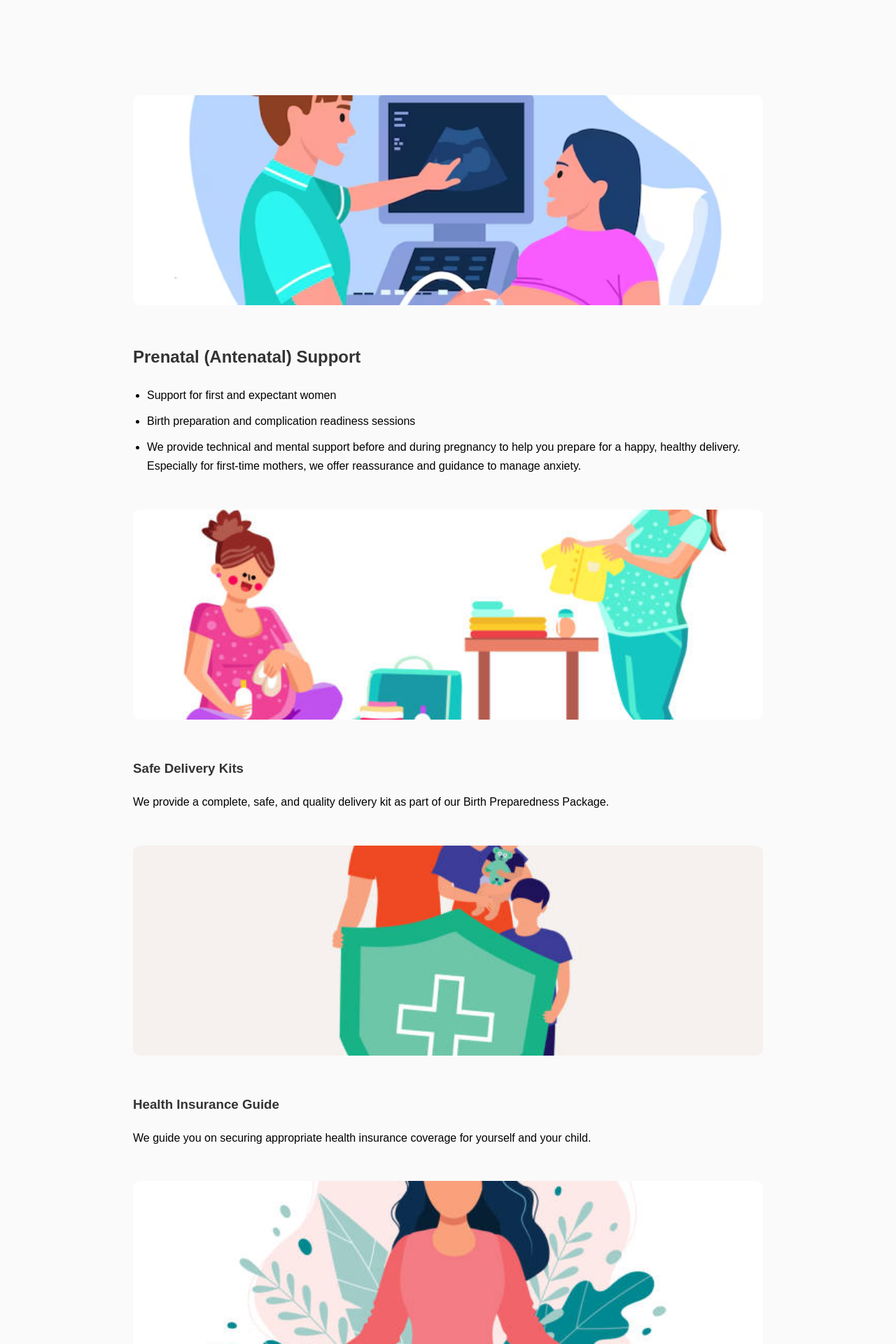
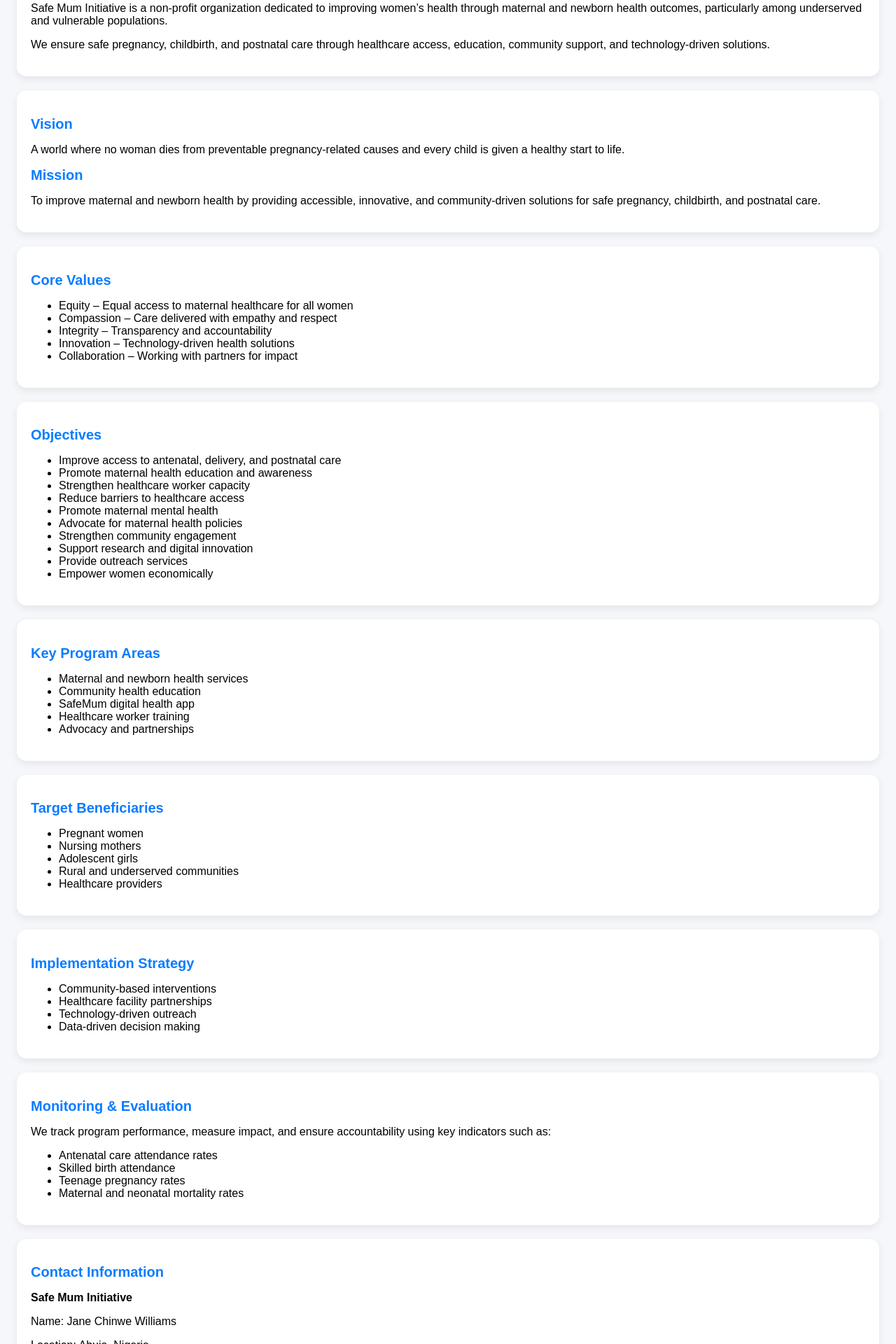
Before and after one commit to chikafil-willy/consultancy, a React (Vite) app: page /about in a window 1280 px wide. Shown: the part 260-2180 px from the top of the page at 70% size. Built offline with nearby package versions, Linux system fonts and the light colour scheme; no server answers; the database is empty.

Commit message:
updated components

```diff
--- a/package.json
+++ b/package.json
@@ -11,6 +11,8 @@
   },
   "dependencies": {
     "@supabase/supabase-js": "^2.50.2",
+    "framer-motion": "^12.38.0",
+    "lucide-react": "^1.11.0",
     "react": "^19.1.0",
     "react-dom": "^19.1.0",
     "react-router-dom": "^7.7.0"
--- a/src/pages/About.jsx
+++ b/src/pages/About.jsx
@@ -1,89 +1,161 @@
 import React from "react";
-import { Link } from "react-router-dom";
 
-export default function About() {
+const About = () => {
+  const sectionStyle = {
+    backgroundColor: "#fff",
+    padding: "20px",
+    borderRadius: "14px",
+    boxShadow: "0 4px 12px rgba(0,0,0,0.08)",
+    marginBottom: "20px",
+  };
+
+  const titleStyle = {
+    color: "#0a7cff",
+    marginBottom: "10px",
+    fontSize: "20px",
+  };
+
   return (
-    <section className="about-section">
-      <h1>Core Services</h1>
+    <div
+      style={{
+        padding: "24px",
+        backgroundColor: "#f5f7fb",
+        minHeight: "100vh",
+        fontFamily: "Arial, sans-serif",
+      }}
+    >
+      <h1 style={{ textAlign: "center", marginBottom: "30px" }}>
+        About Safe Mum Initiative
+      </h1>
+
+      {/* Executive Summary */}
+      <div style={sectionStyle}>
+        <h2 style={titleStyle}>Executive Summary</h2>
         <p>
-        Our services are tailored to support women towards enjoying whole wellness of body and soul while navigating the hassles of parenting and motherhood.
+          Safe Mum Initiative is a non-profit organization dedicated to improving
+          women’s health through maternal and newborn health outcomes, particularly
+          among underserved and vulnerable populations.
+        </p>
+        <p>
+          We ensure safe pregnancy, childbirth, and postnatal care through healthcare
+          access, education, community support, and technology-driven solutions.
+        </p>
+      </div>
+
+      {/* Vision & Mission */}
+      <div style={sectionStyle}>
+        <h2 style={titleStyle}>Vision</h2>
+        <p>
+          A world where no woman dies from preventable pregnancy-related causes and
+          every child is given a healthy start to life.
         </p>
 
-      <div className="section-break"></div> {/* 🔥 This adds the space */}
+        <h2 style={titleStyle}>Mission</h2>
+        <p>
+          To improve maternal and newborn health by providing accessible, innovative,
+          and community-driven solutions for safe pregnancy, childbirth, and postnatal care.
+        </p>
+      </div>
 
-      <div className="about-block">
-        <img src="/prenatal.jpg" alt="Prenatal Support" className="section-image" />
-        <h2>Prenatal (Antenatal) Support</h2>
+      {/* Core Values */}
+      <div style={sectionStyle}>
+        <h2 style={titleStyle}>Core Values</h2>
         <ul>
-          <li>Support for first and expectant women</li>
-          <li>Birth preparation and complication readiness sessions</li>
-          <li>
-            We provide technical and mental support before and during pregnancy to help you prepare for a happy, healthy delivery. Especially for first-time mothers, we offer reassurance and guidance to manage anxiety.
-          </li>
+          <li>Equity – Equal access to maternal healthcare for all women</li>
+          <li>Compassion – Care delivered with empathy and respect</li>
+          <li>Integrity – Transparency and accountability</li>
+          <li>Innovation – Technology-driven health solutions</li>
+          <li>Collaboration – Working with partners for impact</li>
         </ul>
       </div>
 
-      <div className="about-block">
-        <img src="/delivery-kits.jpg" alt="Safe Delivery Kits" className="section-image" />
-        <h3>Safe Delivery Kits</h3>
-        <p>
-          We provide a complete, safe, and quality delivery kit as part of our Birth Preparedness Package.
-        </p>
-      </div>
-
-      <div className="about-block">
-        <img src="/insurance.jpg" alt="Health Insurance Guide" className="section-image" />
-        <h3>Health Insurance Guide</h3>
-        <p>
-          We guide you on securing appropriate health insurance coverage for yourself and your child.
-        </p>
-      </div>
-
-      <div className="about-block">
-        <img src="/calm-corner.jpg" alt="Calm Corner" className="section-image" />
-        <h2>Calm Corner</h2>
-        <p>
-          Your feelings and pains are valid—no judgment here. This space is for women and men at risk of depression, to help them regain strength and self-confidence.
-        </p>
+      {/* Objectives */}
+      <div style={sectionStyle}>
+        <h2 style={titleStyle}>Objectives</h2>
         <ul>
-        <li>
-         Stress management & emotional resilience training
-      <ul>
-        <li>Learn how to manage daily stress and emotional overload</li>
-        <li>Enjoy guided relaxation, deep breathing, and light movement</li>
-        <li>Connect with other women who understand your journey</li>
-        <li>Receive a wellness toolkit you can use at home</li>
-      <li>Walk away feeling lighter, calmer, and more in control</li>
-    </ul>
-   </li>
-    <li>Group stress relief sessions (breathing, mindfulness, aerobics, games)</li>
-  < li>Private counselling and therapy sessions</li>
-  < li>Screening and support for prenatal & postpartum depression and anxiety</li>
-  < li>Creating a private, supportive community of calm and powerful people</li>
+          <li>Improve access to antenatal, delivery, and postnatal care</li>
+          <li>Promote maternal health education and awareness</li>
+          <li>Strengthen healthcare worker capacity</li>
+          <li>Reduce barriers to healthcare access</li>
+          <li>Promote maternal mental health</li>
+          <li>Advocate for maternal health policies</li>
+          <li>Strengthen community engagement</li>
+          <li>Support research and digital innovation</li>
+          <li>Provide outreach services</li>
+          <li>Empower women economically</li>
         </ul>
       </div>
 
-      <div className="about-block">
-        <img src="/childhood.jpg" alt="Child Care & Immunization" className="section-image" />
-        <h2>Early Childhood Care & Immunization</h2>
+      {/* Programs */}
+      <div style={sectionStyle}>
+        <h2 style={titleStyle}>Key Program Areas</h2>
         <ul>
-          <li>Advice on hygiene and safety of young children</li>
-          <li>Education on immunizations, common illnesses, and child safety</li>
+          <li>Maternal and newborn health services</li>
+          <li>Community health education</li>
+          <li>SafeMum digital health app</li>
+          <li>Healthcare worker training</li>
+          <li>Advocacy and partnerships</li>
         </ul>
       </div>
 
-      <div className="about-block">
-        <img src="/community.jpg" alt="Community Support" className="section-image" />
-        <h2>Community & Peer Support</h2>
+      {/* Beneficiaries */}
+      <div style={sectionStyle}>
+        <h2 style={titleStyle}>Target Beneficiaries</h2>
+        <ul>
+          <li>Pregnant women</li>
+          <li>Nursing mothers</li>
+          <li>Adolescent girls</li>
+          <li>Rural and underserved communities</li>
+          <li>Healthcare providers</li>
+        </ul>
+      </div>
+
+      {/* Strategy */}
+      <div style={sectionStyle}>
+        <h2 style={titleStyle}>Implementation Strategy</h2>
+        <ul>
+          <li>Community-based interventions</li>
+          <li>Healthcare facility partnerships</li>
+          <li>Technology-driven outreach</li>
+          <li>Data-driven decision making</li>
+        </ul>
+      </div>
+
+      {/* M&E */}
+      <div style={sectionStyle}>
+        <h2 style={titleStyle}>Monitoring & Evaluation</h2>
         <p>
-          We organize support groups for mothers to share experiences and gain mutual encouragement through:
+          We track program performance, measure impact, and ensure accountability
+          using key indicators such as:
         </p>
         <ul>
-          <li>Workshops</li>
-          <li>Webinars</li>
-          <li>Events focused on maternal and child health</li>
+          <li>Antenatal care attendance rates</li>
+          <li>Skilled birth attendance</li>
+          <li>Teenage pregnancy rates</li>
+          <li>Maternal and neonatal mortality rates</li>
         </ul>
       </div>
-    </section>
+
+      {/* Contact */}
+      <div style={sectionStyle}>
+        <h2 style={titleStyle}>Contact Information</h2>
+        <p><strong>Safe Mum Initiative</strong></p>
+        <p>Name: Jane Chinwe Williams</p>
+        <p>Location: Abuja, Nigeria</p>
+        <p>Email: ofmamacare@gmail.com</p>
+      </div>
+
+      {/* Conclusion */}
+      <div style={sectionStyle}>
+        <h2 style={titleStyle}>Conclusion</h2>
+        <p>
+          Safe Mum Initiative is committed to transforming maternal and newborn
+          health outcomes through innovative, inclusive, and sustainable approaches.
+          We aim to save lives and empower communities.
+        </p>
+      </div>
+    </div>
   );
-}
+};
+
+export default About;
--- a/src/pages/Home.jsx
+++ b/src/pages/Home.jsx
@@ -12,22 +12,24 @@ const Home = () => {
   const images = [img1, img2, img3];
   const heroTexts = [
     {
-      title: "Welcome to Olea Fresh MamaCare",
-      subtitle: "Supporting mothers and children with love and expertise."
+      title: "Welcome to Safe Mum Initiative",
+      subtitle:
+        "Improving maternal and newborn health through care, education, and community support.",
     },
     {
-      title: "Empowering Mothers",
-      subtitle: "We provide guidance for a healthy pregnancy and early childhood care."
+      title: "Empowering Mothers & Families",
+      subtitle:
+        "We guide women through pregnancy, childbirth, and early childhood development.",
     },
     {
-      title: "Your Trusted Partner",
-      subtitle: "Building stronger families through education, wellness, and care."
-    }
+      title: "A Trusted Maternal Health Partner",
+      subtitle:
+        "Building healthier communities through innovation, training, and outreach.",
+    },
   ];
 
   const [current, setCurrent] = useState(0);
 
-  // Newsletter States
   const [newsletterEmail, setNewsletterEmail] = useState("");
   const [message, setMessage] = useState("");
 
@@ -38,9 +40,9 @@ const Home = () => {
       .insert([{ email: newsletterEmail }]);
 
     if (error) {
-      setMessage("This email already subscribed or invalid.");
+      setMessage("This email is already subscribed or invalid.");
     } else {
-      setMessage("Thank you for subscribing!");
+      setMessage("Thank you for subscribing to Safe Mum Initiative!");
       setNewsletterEmail("");
     }
   };
@@ -55,12 +57,11 @@ const Home = () => {
   return (
     <main className="home">
 
-      {/* HERO SLIDER SECTION */}
+      {/* HERO */}
       <section className="hero-slider" style={{ position: "relative", overflow: "hidden" }}>
         {images.map((img, index) => (
           <div
             key={index}
-            className={`hero-slide ${index === current ? "active" : ""}`}
             style={{
               width: "100%",
               height: "80vh",
@@ -68,14 +69,11 @@ const Home = () => {
               display: "flex",
               alignItems: "center",
               justifyContent: "center",
-
-              /* ⭐ FULL IMAGE (NO CROPPING) */
               backgroundImage: `url(${img})`,
               backgroundRepeat: "no-repeat",
-              backgroundSize: "contain",   // FULL IMAGE
+              backgroundSize: "contain",
               backgroundPosition: "center",
-              backgroundColor: "#000",     // Prevent white edges
-
+              backgroundColor: "#000",
               position: index === current ? "relative" : "absolute",
               top: 0,
               left: 0,
@@ -85,109 +83,74 @@ const Home = () => {
           >
             {index === current && (
               <div
-                className="hero-text"
                 style={{
                   position: "absolute",
                   bottom: "60%",
                   left: "50%",
                   transform: "translateX(-50%)",
                   textAlign: "center",
-                  padding: "0 1rem",
                   color: "#fff",
-                  animation: "slideDown 1s ease forwards",
                   width: "100%",
                   maxWidth: "600px",
                 }}
               >
-                <h1 style={{ fontSize: "2.2rem", marginBottom: "1rem" }}>
-                  {heroTexts[index].title}
-                </h1>
-                <p
-                  style={{
-                    background: "rgba(0,0,0,0.6)",
-                    padding: "0.6rem 1rem",
-                    borderRadius: "8px",
-                    fontSize: "1rem",
-                  }}
-                >
+                <h1 style={{ fontSize: "2.2rem" }}>{heroTexts[index].title}</h1>
+                <p style={{ background: "rgba(0,0,0,0.6)", padding: "10px", borderRadius: "8px" }}>
                   {heroTexts[index].subtitle}
                 </p>
               </div>
             )}
           </div>
         ))}
-
-        {/* KEYFRAMES + MOBILE RESPONSIVENESS */}
-        <style>
-          {`
-            @keyframes slideDown {
-              from { opacity: 0; transform: translate(-50%, 20px); }
-              to { opacity: 1; transform: translate(-50%, 0); }
-            }
-
-            @media (max-width: 768px) {
-              .hero-slider .hero-slide {
-                height: 70vh !important;
-                background-size: contain !important; /* STILL FULL IMAGE */
-                background-position: center !important;
-              }
-
-              .hero-text h1 {
-                font-size: 1.5rem !important;
-              }
-
-              .hero-text p {
-                font-size: 0.9rem !important;
-              }
-            }
-          `}
-        </style>
       </section>
 
-      {/* ABOUT SECTION */}
+      {/* ABOUT */}
       <section className="about">
-        <h2>Why Olea Fresh MamaCare</h2>
+        <h2>Why Safe Mum Initiative</h2>
         <p>
-          <strong>Olea Fresh MamaCare Ltd</strong> is a trusted mother and child care consultancy firm
-          dedicated to the physical, emotional, and educational well-being of mothers and children.
+          Safe Mum Initiative is a maternal and newborn health organization dedicated to improving
+          the wellbeing of mothers and children through education, healthcare access, and community support.
         </p>
         <p>
-          We support mothers through pregnancy, childbirth, postpartum recovery, and early childhood development.
+          We support women through pregnancy, childbirth, postpartum recovery, and early childhood development.
         </p>
         <p>
-          Our mission is to build healthier families through education and wellness programs.
+          Our mission is to ensure every mother experiences a safe pregnancy and every child has a healthy start to life.
         </p>
       </section>
 
-      {/* REQUEST SECTION */}
-      <section className="request-section">
+      {/* PROGRAMMES SECTION */}
+      <section className="programmes-section">
         <div className="hero-flex">
-          <img src={requestImg} alt="Request Consultation" className="hero-side-img" />
           <div className="hero-text">
-            <h2>Need Professional Mother & Child Care Support?</h2>
+            <h2>Explore Our Safe Mum Programmes</h2>
             <p>
-              Book a personalized consultation session with our health experts.
+              We deliver structured maternal health programmes designed to support women before, during, and after pregnancy.
             </p>
-            <Link to="/request" className="btn">Request</Link>
+            <p>
+              From community education to emergency preparedness and mental health support, our initiatives build stronger families.
+            </p>
+            <p>
+              Discover our outreach, training, and digital health solutions.
+            </p>
+            <Link to="/programmes" className="btn">View Programmes</Link>
           </div>
         </div>
       </section>
 
-      {/* NEWS SECTION */}
+      {/* NEWS */}
       <section className="news-section">
         <div className="hero-flex reverse">
-          <img src={newsImg} alt="News and Events" className="hero-side-img" />
+          <img src={newsImg} alt="News" className="hero-side-img" />
           <div className="hero-text">
-            <h2>Stay Updated with Our News & Events</h2>
-            <p>
-              Explore workshops, health talks, and community programs.
-            </p>
+            <h2>Safe Mum News & Events</h2>
+            <p>Stay updated on outreach programs and community health activities.</p>
             <Link to="/news-event" className="btn">News & Events</Link>
           </div>
         </div>
       </section>
 
-      {/* NEWSLETTER SECTION */}
+      {/* NEWSLETTER */}
       <section
         style={{
           backgroundImage: `url(${newsletterBg})`,
@@ -200,57 +163,38 @@ const Home = () => {
           borderRadius: "10px",
         }}
       >
-        <h2 style={{ fontSize: "1.8rem", marginBottom: "1rem" }}>
-          Stay Updated With Our Newsletter
-        </h2>
-
-        <p style={{ maxWidth: "500px", margin: "0 auto 1.5rem auto" }}>
-          Get mother & child care updates, wellness guides, and event alerts.
-        </p>
+        <h2>Stay Connected with Safe Mum Initiative</h2>
+        <p>Receive updates and maternal health tips directly in your inbox.</p>
 
         <form
           onSubmit={handleSubscribe}
-          style={{
-            display: "flex",
-            justifyContent: "center",
-            gap: "0.5rem",
-            maxWidth: "500px",
-            margin: "0 auto",
-          }}
+          style={{ display: "flex", justifyContent: "center", gap: "10px", maxWidth: "500px", margin: "auto" }}
         >
           <input
             type="email"
-            placeholder="Enter your email"
             value={newsletterEmail}
             onChange={(e) => setNewsletterEmail(e.target.value)}
-            style={{
-              padding: "0.8rem",
-              borderRadius: "6px",
-              border: "none",
-              flex: 1,
-            }}
+            placeholder="Enter email"
+            style={{ padding: "10px", borderRadius: "6px", border: "none", flex: 1 }}
             required
           />
-          <button
-            style={{
-              padding: "0.8rem 1.2rem",
-              borderRadius: "6px",
-              border: "none",
-              background: "#f8b400",
-              color: "#fff",
-              fontWeight: "bold",
-              cursor: "pointer",
-            }}
-          >
+          <button style={{ background: "#f8b400", border: "none", padding: "10px 15px", borderRadius: "6px" }}>
             Subscribe
           </button>
         </form>
 
-        {message && (
-          <p style={{ marginTop: "1rem", color: "#fff", fontWeight: "bold" }}>
-            {message}
-          </p>
-        )}
+        {message && <p>{message}</p>}
+      </section>
+
+      {/* STATS */}
+      <section style={{ marginTop: "3rem", padding: "3rem 1rem", background: "#0a7cff", color: "#fff", textAlign: "center", borderRadius: "10px" }}>
+        <h2>Our Impact Since 2023</h2>
+        <div style={{ display: "grid", gridTemplateColumns: "repeat(auto-fit,minmax(200px,1fr))", gap: "20px" }}>
+          <div><h1>8000+</h1><p>People Reached</p></div>
+          <div><h1>71+</h1><p>Digital Campaigns</p></div>
+          <div><h1>45</h1><p>BPCR Trained Women</p></div>
+          <div><h1>Many</h1><p>Mental Health Sessions</p></div>
+        </div>
       </section>
 
     </main>
--- /dev/null
+++ b/src/pages/Programmes.jsx
@@ -0,0 +1,150 @@
+import React from "react";
+import { motion } from "framer-motion";
+import { Heart, Users, Activity, Brain, Smartphone } from "lucide-react";
+
+const Programmes = () => {
+  const cardStyle = {
+    backgroundColor: "#fff",
+    borderRadius: "16px",
+    padding: "20px",
+    boxShadow: "0 4px 12px rgba(0,0,0,0.08)",
+  };
+
+  const titleRow = {
+    display: "flex",
+    alignItems: "center",
+    gap: "10px",
+    marginBottom: "15px",
+    color: "#0a7cff",
+  };
+
+  return (
+    <div
+      style={{
+        padding: "24px",
+        backgroundColor: "#f5f7fb",
+        minHeight: "100vh",
+        fontFamily: "Arial, sans-serif",
+      }}
+    >
+      <motion.h1
+        initial={{ opacity: 0, y: -20 }}
+        animate={{ opacity: 1, y: 0 }}
+        style={{ textAlign: "center", fontSize: "32px", marginBottom: "30px" }}
+      >
+        Our Programmes
+      </motion.h1>
+
+      <div
+        style={{
+          display: "grid",
+          gridTemplateColumns: "repeat(auto-fit, minmax(300px, 1fr))",
+          gap: "20px",
+        }}
+      >
+
+        {/* Maternal Health Awareness */}
+        <div style={cardStyle}>
+          <div style={titleRow}>
+            <Heart size={24} />
+            <h2>Maternal Health Awareness</h2>
+          </div>
+          <p>
+            From inception, Safe Mum Initiative was birthed under Olea Fresh Mamacare Ltd as the result of lived experiences of the founder. There are important things to be aware of before, during, and after pregnancy.
+          </p>
+          <p>
+            The campaign for birth preparedness started with sexual and reproductive health rights for young girls and women in communities such as faith-based organizations, market women groups, and families.
+          </p>
+          <ul>
+            <li>Registering early for ANC</li>
+            <li>Finding nearby emergency healthcare facilities</li>
+            <li>Preparing safe and hygienic birth kits</li>
+            <li>Planning transportation and emergencies</li>
+            <li>Encouraging family and community support</li>
+          </ul>
+        </div>
+
+        {/* Antenatal Care */}
+        <div style={cardStyle}>
+          <div style={titleRow}>
+            <Activity size={24} />
+            <h2>Antenatal Care Health Education</h2>
+          </div>
+          <p>
+            We provide engaging antenatal care education that equips pregnant women with practical knowledge for safe pregnancy and childbirth, including one-on-one guidance through BPCR plans and support with safe birth kits.
+          </p>
+          <p>
+            Through antenatal visits, digital content, and health worker support, SafeMum educates mothers on essential health practices.
+          </p>
+          <ul>
+            <li>Take ANC appointments seriously</li>
+            <li>Know danger signs and what to do</li>
+            <li>Adhere to prescribed drugs</li>
+            <li>Attend postnatal checkups</li>
+            <li>Complete child immunization</li>
+            <li>Ensure birth registration</li>
+          </ul>
+        </div>
+
+        {/* Health Workers */}
+        <div style={cardStyle}>
+          <div style={titleRow}>
+            <Users size={24} />
+            <h2>Health Workers Capacity Training</h2>
+          </div>
+          <p>
+            We provide targeted training sessions to strengthen the skills of health workers in maternal and newborn care.
+          </p>
+          <p>
+            The program equips healthcare providers with up-to-date knowledge on respectful maternity care, emergency response, effective communication, and data-driven decision-making.
+          </p>
+        </div>
+
+        {/* Mental Health */}
+        <div style={cardStyle}>
+          <div style={titleRow}>
+            <Brain size={24} />
+            <h2>Mental Health Promotion</h2>
+          </div>
+          <p>
+            Maternal care and mental health are closely connected. Women may experience postpartum depression, anxiety, or stress during and after pregnancy.
+          </p>
+          <p>
+            Men are also affected, and when included in maternal care, they are better prepared to support and manage family responsibilities.
+          </p>
+          <p>
+            We create safe spaces for both men and women for open conversations, stress relief, and mental health support.
+          </p>
+        </div>
+
+        {/* App */}
+        <div style={cardStyle}>
+          <div style={titleRow}>
+            <Smartphone size={24} />
+            <h2>Get the SafeMum App</h2>
+          </div>
+          <p>
+            Take control of your pregnancy journey with SafeMum. The app provides risk tracking, trusted health information, reminders, and guidance for safe delivery and newborn care.
+          </p>
+          <button
+            style={{
+              marginTop: "15px",
+              width: "100%",
+              padding: "10px",
+              backgroundColor: "#0a7cff",
+              color: "#fff",
+              border: "none",
+              borderRadius: "10px",
+              cursor: "pointer",
+            }}
+          >
+            Download SafeMum
+          </button>
+        </div>
+
+      </div>
+    </div>
+  );
+};
+
+export default Programmes;
```
Also changed, not shown: src/App.css (+13 -6 lines), src/App.jsx (+5 -5 lines), src/components/Header.jsx (+10 -2 lines), 2 other files (tests, documents, lock files or other folders). Lines whose indentation alone changed are shown as unchanged.
